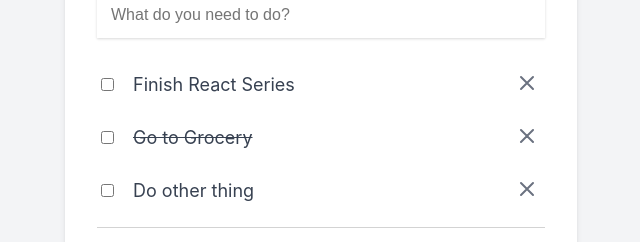
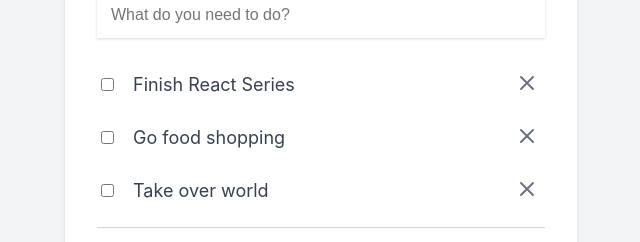
Before and after one commit to beckyw5/react-todo-list, a React (Create React App) app: page / in a window 1280 px wide. Shown: the part 120-362 px from the top of the page, without its empty margins (319-959 px from the left). Built offline with nearby package versions, Linux system fonts and the light colour scheme.

Commit message:
setting ul to loop through todo array

```diff
--- a/src/components/App.jsx
+++ b/src/components/App.jsx
@@ -34,10 +34,11 @@ function App() {
                 </form>
 
                 <ul className="todo-list">
+                    {todos.map((todo, index) => (
                         <li className="todo-item-container">
                             <div className="todo-item">
-                            <input type="checkbox" />
-                            <span className="todo-item-label">Finish React Series</span>
+                                <input type="checkbox"/>
+                                <span className="todo-item-label">{todo.title}</span>
                                 {/* <input type="text" className="todo-item-input" value="Finish React Series" /> */}
                             </div>
                             <button className="x-button">
@@ -56,52 +57,7 @@ function App() {
                                 </svg>
                             </button>
                         </li>
-                    <li className="todo-item-container">
-                        <div className="todo-item">
-                            <input type="checkbox" />
-                            <span className="todo-item-label line-through">
-                Go to Grocery
-              </span>
-                            {/* <input type="text" className="todo-item-input" value="Go to Grocery" /> */}
-                        </div>
-                        <button className="x-button">
-                            <svg
-                                className="x-button-icon"
-                                fill="none"
-                                viewBox="0 0 24 24"
-                                stroke="currentColor"
-                            >
-                                <path
-                                    strokeLinecap="round"
-                                    strokeLinejoin="round"
-                                    strokeWidth={2}
-                                    d="M6 18L18 6M6 6l12 12"
-                                />
-                            </svg>
-                        </button>
-                    </li>
-                    <li className="todo-item-container">
-                        <div className="todo-item">
-                            <input type="checkbox" />
-                            <span className="todo-item-label">Do other thing</span>
-                            {/* <input type="text" className="todo-item-input" value="Do other thing /> */}
-                        </div>
-                        <button className="x-button">
-                            <svg
-                                className="x-button-icon"
-                                fill="none"
-                                viewBox="0 0 24 24"
-                                stroke="currentColor"
-                            >
-                                <path
-                                    strokeLinecap="round"
-                                    strokeLinejoin="round"
-                                    strokeWidth={2}
-                                    d="M6 18L18 6M6 6l12 12"
-                                />
-                            </svg>
-                        </button>
-                    </li>
+                    ))}
                 </ul>
 
                 <div className="check-all-container">
```
Lines whose indentation alone changed are shown as unchanged.
